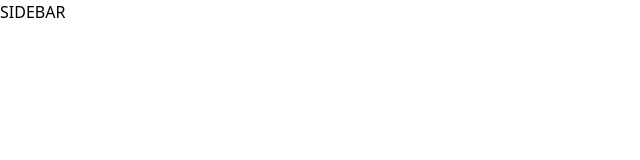
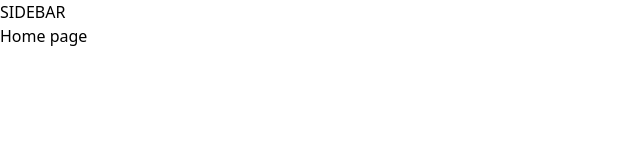
Before and after one commit to meganeshinaida/Horizon-banking-app, a Next.js app: page / in a window 1280 px wide. Shown: the top 160 px of the page, without its empty margins (0-640 px from the left). Built offline with nearby package versions, Linux system fonts and the light colour scheme.

Commit message:
let's get atarted after Fred helped me resolve the issues i had with my tailwind css version 😆😆

```diff
--- a/app/(root)/page.tsx
+++ b/app/(root)/page.tsx
@@ -2,9 +2,9 @@ import React from 'react'
 
 const Home = () => {
   return (
-    <div>
-
-    </div>
+    <section  className='home '>
+      Home page
+    </section>
   )
 }
 
--- a/app/globals.css
+++ b/app/globals.css
@@ -1,17 +1,18 @@
-@import "tailwindcss";
-@import "tw-animate-css";
-
-
+@tailwind base;
+@tailwind components;
+@tailwind utilities;
 
 * {
   margin: 0;
   padding: 0;
   box-sizing: border-box;
 }
+
 /* Hide scrollbar for Chrome, Safari and Opera */
 .no-scrollbar::-webkit-scrollbar {
   display: none;
 }
+
 /* Hide scrollbar for IE, Edge and Firefox */
 .no-scrollbar {
   -ms-overflow-style: none; /* IE and Edge */
@@ -22,11 +23,360 @@
   backdrop-filter: blur(4px);
   -webkit-backdrop-filter: blur(4px);
 }
+
 .custom-scrollbar::-webkit-scrollbar {
   width: 3px;
   height: 3px;
   border-radius: 2px;
 }
+
+.custom-scrollbar::-webkit-scrollbar-track {
+  background: #dddddd;
+}
+
+.custom-scrollbar::-webkit-scrollbar-thumb {
+  background: #5c5c7b;
+  border-radius: 50px;
+}
+
 .custom-scrollbar::-webkit-scrollbar-thumb:hover {
   background: #7878a3;
 }
+
+@layer utilities {
+  .input-class {
+    @apply text-16 placeholder:text-16 rounded-lg border border-gray-300 text-gray-900 placeholder:text-gray-500;
+  }
+
+  .sheet-content button {
+    @apply focus:ring-0 focus-visible:ring-transparent focus:ring-offset-0 focus-visible:ring-offset-0 focus-visible:outline-none focus-visible:border-none !important;
+  }
+
+  .text14_padding10 {
+    @apply text-14 px-4 py-2.5 font-semibold;
+  }
+
+  .flex-center {
+    @apply flex items-center justify-center;
+  }
+
+  .header-2 {
+    @apply text-18 font-semibold text-gray-900;
+  }
+
+  .text-10 {
+    @apply text-[10px] leading-[14px];
+  }
+
+  .text-12 {
+    @apply text-[12px] leading-[16px];
+  }
+
+  .text-14 {
+    @apply text-[14px] leading-[20px];
+  }
+
+  .text-16 {
+    @apply text-[16px] leading-[24px];
+  }
+
+  .text-18 {
+    @apply text-[18px] leading-[22px];
+  }
+
+  .text-20 {
+    @apply text-[20px] leading-[24px];
+  }
+
+  .text-24 {
+    @apply text-[24px] leading-[30px];
+  }
+
+  .text-26 {
+    @apply text-[26px] leading-[32px];
+  }
+
+  .text-30 {
+    @apply text-[30px] leading-[38px];
+  }
+
+  .text-36 {
+    @apply text-[36px] leading-[44px];
+  }
+
+  /* Home */
+  .home {
+    @apply no-scrollbar flex w-full flex-row max-xl:max-h-screen max-xl:overflow-y-scroll;
+  }
+
+  .home-content {
+    @apply no-scrollbar flex w-full flex-1 flex-col gap-8 px-5 sm:px-8 py-7 lg:py-12 xl:max-h-screen xl:overflow-y-scroll;
+  }
+
+  .home-header {
+    @apply flex flex-col justify-between gap-8;
+  }
+
+  .total-balance {
+    @apply flex w-full items-center gap-4 rounded-xl border border-gray-200 p-4 shadow-chart sm:gap-6 sm:p-6;
+  }
+
+  .total-balance-chart {
+    @apply flex size-full max-w-[100px] items-center sm:max-w-[120px];
+  }
+
+  .total-balance-label {
+    @apply text-14 font-medium text-gray-600;
+  }
+
+  .total-balance-amount {
+    @apply text-24 lg:text-30 flex-1 font-semibold text-gray-900;
+  }
+
+  .recent-transactions {
+    @apply flex w-full flex-col gap-6;
+  }
+
+  .view-all-btn {
+    @apply text-14 rounded-lg border border-gray-300 px-4 py-2.5 font-semibold text-gray-700;
+  }
+
+  .recent-transactions {
+    @apply flex w-full flex-col gap-6;
+  }
+
+  .recent-transactions-label {
+    @apply text-20 md:text-24 font-semibold text-gray-900;
+  }
+
+  .recent-transactions-tablist {
+    @apply custom-scrollbar mb-8 flex w-full flex-nowrap;
+  }
+
+  /* Right sidebar */
+  .right-sidebar {
+    @apply no-scrollbar hidden h-screen max-h-screen flex-col border-l border-gray-200 xl:flex w-[355px] xl:overflow-y-scroll !important;
+  }
+
+  .profile-banner {
+    @apply h-[120px] w-full bg-gradient-mesh bg-cover bg-no-repeat;
+  }
+
+  .profile {
+    @apply relative flex px-6 max-xl:justify-center;
+  }
+
+  .profile-img {
+    @apply flex-center absolute -top-8 size-24 rounded-full bg-gray-100 border-8 border-white p-2 shadow-profile;
+  }
+
+  .profile-details {
+    @apply flex flex-col pt-24;
+  }
+
+  .profile-name {
+    @apply text-24 font-semibold text-gray-900;
+  }
+
+  .profile-email {
+    @apply text-16 font-normal text-gray-600;
+  }
+
+  .banks {
+    @apply flex flex-col justify-between gap-8 px-6 py-8;
+  }
+
+  /* My Banks */
+  .my-banks {
+    @apply flex h-screen max-h-screen w-full flex-col gap-8 bg-gray-25 p-8 xl:py-12;
+  }
+
+  /* My Banks */
+  .transactions {
+    @apply flex max-h-screen w-full flex-col gap-8 overflow-y-scroll bg-gray-25 p-8 xl:py-12;
+  }
+
+  .transactions-header {
+    @apply flex w-full flex-col items-start justify-between gap-8 md:flex-row;
+  }
+
+  .transactions-account {
+    @apply flex flex-col justify-between gap-4 rounded-lg border-y bg-blue-600 px-4 py-5 md:flex-row;
+  }
+
+  .transactions-account-balance {
+    @apply flex-center flex-col  gap-2 rounded-md bg-blue-25/20 px-4 py-2 text-white;
+  }
+
+  .header-box {
+    @apply flex flex-col gap-1;
+  }
+
+  .header-box-title {
+    @apply text-24 lg:text-30 font-semibold text-gray-900;
+  }
+
+  .header-box-subtext {
+    @apply text-14 lg:text-16 font-normal text-gray-600;
+  }
+
+  /* Bank Card */
+  .bank-card {
+    @apply relative flex h-[190px] w-full max-w-[320px] justify-between rounded-[20px] border border-white bg-bank-gradient shadow-creditCard backdrop-blur-[6px];
+  }
+
+  .bank-card_content {
+    @apply relative z-10 flex size-full max-w-[228px] flex-col justify-between rounded-l-[20px] bg-gray-700 bg-bank-gradient px-5 pb-4 pt-5;
+  }
+
+  .bank-card_icon {
+    @apply flex size-full flex-1 flex-col items-end justify-between rounded-r-[20px] bg-bank-gradient bg-cover bg-center bg-no-repeat py-5 pr-5;
+  }
+
+  /* Bank Info */
+  .bank-info {
+    @apply gap-[18px] flex p-4 transition-all border bg-blue-25 border-transparent;
+  }
+
+  /* Category Badge */
+  .category-badge {
+    @apply flex-center truncate w-fit gap-1 rounded-2xl border-[1.5px] py-[2px] pl-1.5 pr-2;
+  }
+
+  .banktab-item {
+    @apply gap-[18px] border-b-2 flex px-2 sm:px-4 py-2 transition-all;
+  }
+
+  /* Mobile nav */
+  .mobilenav-sheet {
+    @apply flex h-[calc(100vh-72px)] flex-col justify-between overflow-y-auto;
+  }
+
+  .mobilenav-sheet_close {
+    @apply flex gap-3 items-center p-4 rounded-lg w-full max-w-60;
+  }
+
+  /* PlaidLink */
+  .plaidlink-primary {
+    @apply text-16 rounded-lg border border-bankGradient bg-bank-gradient font-semibold text-white shadow-form;
+  }
+
+  .plaidlink-ghost {
+    @apply flex cursor-pointer items-center justify-center gap-3 rounded-lg px-3 py-7 hover:bg-white lg:justify-start;
+  }
+
+  .plaidlink-default {
+    @apply flex !justify-start cursor-pointer gap-3 rounded-lg !bg-transparent flex-row;
+  }
+
+  /* Auth */
+  .auth-asset {
+    @apply flex h-screen w-full sticky top-0 items-center justify-end bg-sky-1 max-lg:hidden;
+  }
+
+  /* Auth Form */
+  .auth-form {
+    @apply flex min-h-screen w-full max-w-[420px] flex-col justify-center gap-5 py-10 md:gap-8;
+  }
+
+  .form-item {
+    @apply flex flex-col gap-1.5;
+  }
+
+  .form-label {
+    @apply text-14 w-full max-w-[280px] font-medium text-gray-700;
+  }
+
+  .form-message {
+    @apply text-12 text-red-500;
+  }
+
+  .form-btn {
+    @apply text-16 rounded-lg border border-bankGradient bg-bank-gradient font-semibold text-white shadow-form;
+  }
+
+  .form-link {
+    @apply text-14 cursor-pointer font-medium text-bankGradient;
+  }
+
+  /* Payment Transfer */
+  .payment-transfer {
+    @apply no-scrollbar flex flex-col overflow-y-scroll bg-gray-25 p-8 md:max-h-screen xl:py-12;
+  }
+
+  .payment-transfer_form-item {
+    @apply flex w-full max-w-[850px] flex-col gap-3 md:flex-row lg:gap-8;
+  }
+
+  .payment-transfer_form-content {
+    @apply flex w-full max-w-[280px] flex-col gap-2;
+  }
+
+  .payment-transfer_form-details {
+    @apply flex flex-col gap-1 border-t border-gray-200 pb-5 pt-6;
+  }
+
+  .payment-transfer_btn-box {
+    @apply mt-5 flex w-full max-w-[850px] gap-3 border-gray-200 py-5;
+  }
+
+  .payment-transfer_btn {
+    @apply text-14 w-full bg-bank-gradient font-semibold text-white shadow-form !important;
+  }
+
+  /* Root Layout */
+  .root-layout {
+    @apply flex h-16 items-center justify-between p-5 shadow-creditCard sm:p-8 md:hidden;
+  }
+
+  /* Bank Info */
+  .bank-info_content {
+    @apply flex flex-1 items-center justify-between gap-2 overflow-hidden;
+  }
+
+  /* Footer */
+  .footer {
+    @apply flex cursor-pointer items-center justify-between gap-2 py-6;
+  }
+
+  .footer_name {
+    @apply flex size-10 items-center justify-center rounded-full bg-gray-200 max-xl:hidden;
+  }
+
+  .footer_email {
+    @apply flex flex-1 flex-col justify-center max-xl:hidden;
+  }
+
+  .footer_name-mobile {
+    @apply flex size-10 items-center justify-center rounded-full bg-gray-200;
+  }
+
+  .footer_email-mobile {
+    @apply flex flex-1 flex-col justify-center;
+  }
+
+  .footer_image {
+    @apply relative size-5 max-xl:w-full max-xl:flex max-xl:justify-center max-xl:items-center;
+  }
+
+  .footer_image-mobile {
+    @apply relative size-5;
+  }
+
+  /* Sidebar */
+  .sidebar {
+    @apply sticky left-0 top-0 flex h-screen w-fit flex-col  justify-between border-r border-gray-200 bg-white pt-8 text-white max-md:hidden sm:p-4 xl:p-6 2xl:w-[355px];
+  }
+
+  .sidebar-logo {
+    @apply 2xl:text-26 font-ibm-plex-serif text-[26px] font-bold text-black-1 max-xl:hidden;
+  }
+
+  .sidebar-link {
+    @apply flex gap-3 items-center py-1 md:p-3 2xl:p-4 rounded-lg justify-center xl:justify-start;
+  }
+
+  .sidebar-label {
+    @apply text-16 font-semibold text-black-2 max-xl:hidden;
+  }
+}
--- a/package.json
+++ b/package.json
@@ -19,14 +19,15 @@
     "tailwind-merge": "^3.4.0"
   },
   "devDependencies": {
-    "@tailwindcss/postcss": "^4",
     "@types/node": "^20",
     "@types/react": "^19",
     "@types/react-dom": "^19",
+    "autoprefixer": "^10.4.22",
     "babel-plugin-react-compiler": "1.0.0",
     "eslint": "^9",
     "eslint-config-next": "16.0.1",
-    "tailwindcss": "^4",
+    "postcss": "^8.5.6",
+    "tailwindcss": "^3.4.18",
     "tw-animate-css": "^1.4.0",
     "typescript": "^5"
   }
```
Also changed, not shown: 1 other file (tests, documents, lock files or other folders).
